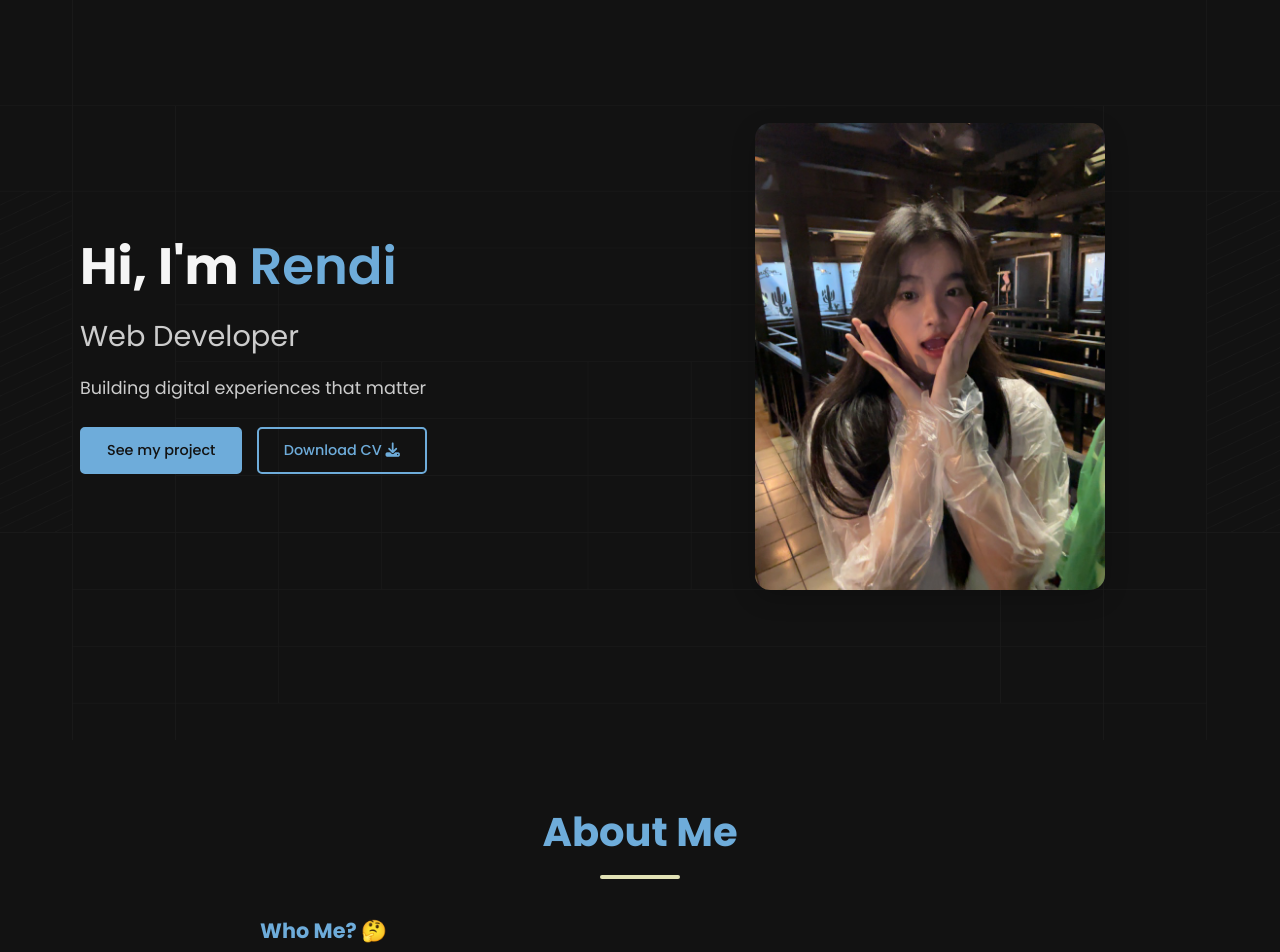
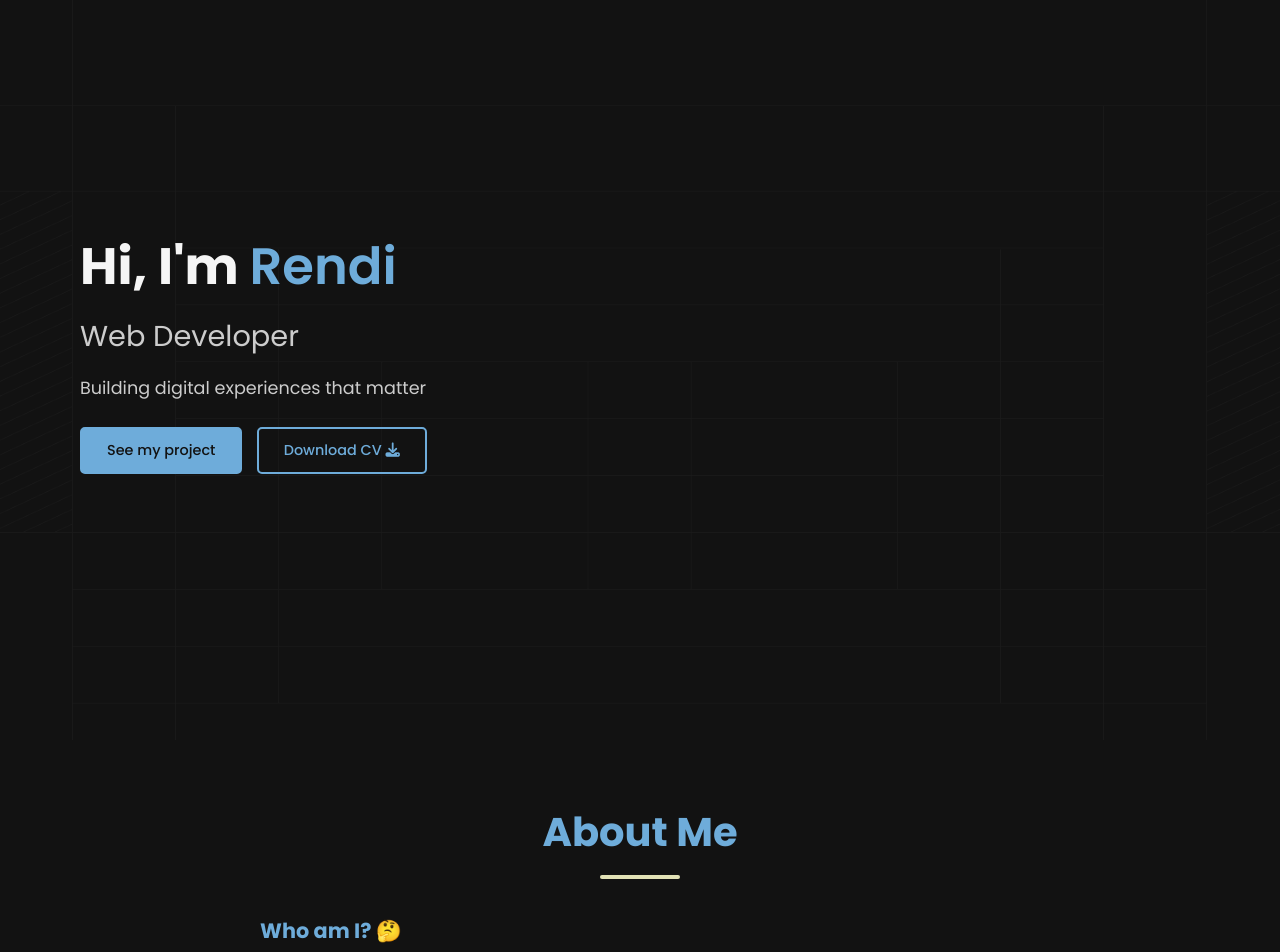
Before and after one commit to rendids/porto-v2, a plain HTML site: page index.html in a window 1280 px wide. Shown: the part 60-1012 px from the top of the page. Drawn offline with Linux system fonts and the light colour scheme.

Commit message:
Update index.html

```diff
--- a/index.html
+++ b/index.html
@@ -57,9 +57,6 @@
                     <a href="#portfolio" class="btn btn-primary">See my project</a>
                     <a href="" class="btn btn-secondary">Download CV <i class="fas fa-download"></i></a>
                 </div>
-                <div class="hero-image">
-                    <img src="/image/profile.jpeg" alt="Foto Profil [Nama Anda]" class="profile-img">
-                </div>
             </div>
         </div>
     </section>
@@ -70,7 +67,7 @@
             <h2 class="section-title">About Me</h2>
             <div class="about-content">
                 <div class="about-text">
-                    <h3>Who Me? <span class="emoji">🤔</span></h3>
+                    <h3>Who am I? <span class="emoji">🤔</span></h3>
                     <p>
                         A <span class="highlight">rising backend developer</span> currently mastering the art of web
                         development
```
